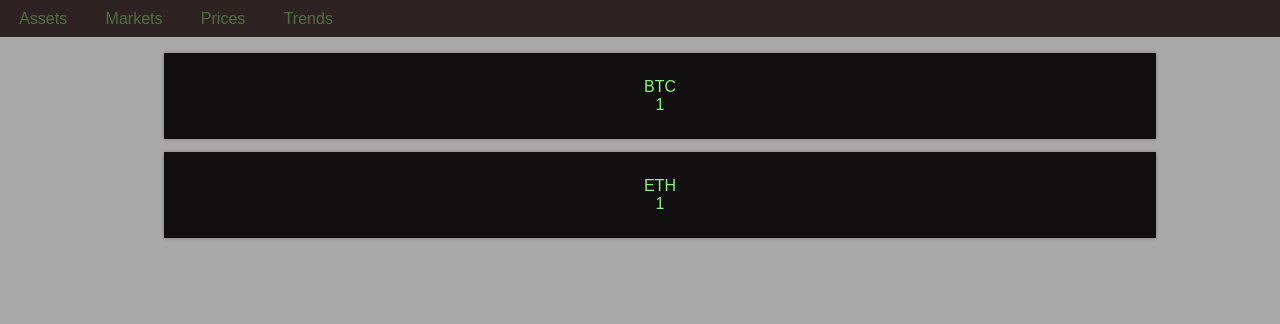
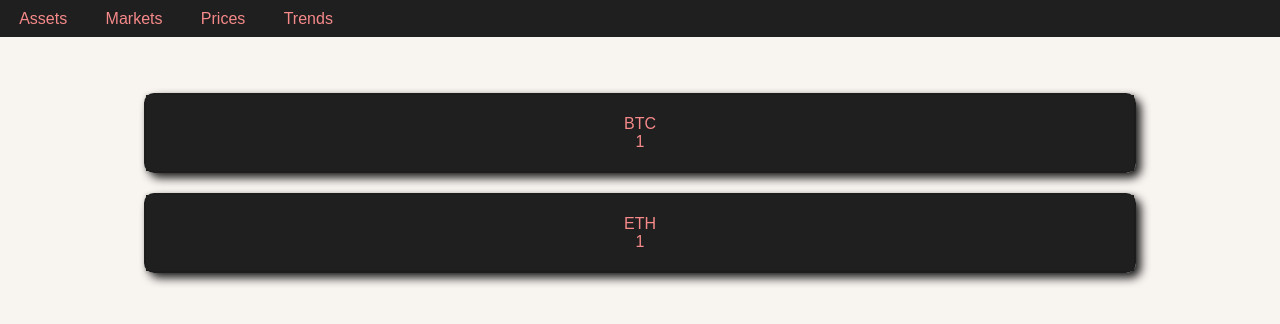
Before and after one commit to renegadefloofer/marketman, a React (Create React App) app: page / in a window 1280 px wide. Shown: the top 324 px of the page. Built offline with nearby package versions, Linux system fonts and the light colour scheme.

Commit message:
adding more styling and UI components

```diff
--- a/src/App.js
+++ b/src/App.js
@@ -23,8 +23,9 @@ function App() {
       link: '',
     },
   ];
+
   return (
-    <div className="main">
+    <div>
       <MainNav navItems={navItems} />
       <Board>
         <Assets />
--- a/src/components/Layout/Board.module.css
+++ b/src/components/Layout/Board.module.css
@@ -1,5 +1,9 @@
 .board {
-  background-color: darkgrey;
+  background-color: var(--c3);
   list-style: none;
-  height: 800px;
+  height: 100vh;
+  display: flex;
+  flex-direction: column;
+  justify-content: flex-start;
+  align-content: center;
 }
--- a/src/components/Layout/Card.module.css
+++ b/src/components/Layout/Card.module.css
@@ -1,10 +1,7 @@
 .card {
-  background: white;
-  box-shadow: 0 2px 8px rgba(0, 0, 0, 0.26);
+  box-shadow: 5px 5px 10px var(--bg);
+  border: 2px solid var(--bg);
+  width: 80%;
   border-radius: 10px;
-  border: 2px solid black;
-  outline: #566e57 solid 10px;
-  margin: auto;
-  padding: 20px;
-  text-align: center;
+  margin: 20px auto;
 }
--- a/src/components/Layout/Custom/Asset.module.css
+++ b/src/components/Layout/Custom/Asset.module.css
@@ -1,11 +1,7 @@
 .asset {
-  font: inherit;
   text-align: center;
-  max-width: 80%;
-  margin: 0.8rem auto;
-  padding: 1.5rem;
-  border: 1px solid #110f1048;
-  color: rgb(135, 248, 121);
-  background: #110f10;
+  padding: 20px;
+  color: var(--c2);
+  background: var(--bg);
   box-shadow: 0 0 4px rgba(0, 0, 0, 0.26);
 }
--- a/src/components/Layout/MainNav.module.css
+++ b/src/components/Layout/MainNav.module.css
@@ -1,6 +1,6 @@
 .mainnav {
-  color: rgba(136, 248, 121, 0.37);
-  background-color: rgb(46, 34, 34);
+  color: var(--c2);
+  background-color: var(--bg);
   display: flex;
   flex-direction: row;
   justify-content: flex-start;
--- a/src/components/Pages/Assets.js
+++ b/src/components/Pages/Assets.js
@@ -1,5 +1,6 @@
 import React from 'react';
 // import prices from './Prices';
+import Card from '../Layout/Card';
 import Asset from '../Layout/Custom/Asset';
 import classes from './Assets.module.css';
 
@@ -9,7 +10,7 @@ const Assets = (props) => {
       assetName: 'BTC',
       accountName: 'elder',
       amount: 1,
-      amountInUSD: 38000,
+      amountInUSD: 41000,
     },
     {
       assetName: 'ETH',
@@ -20,19 +21,19 @@ const Assets = (props) => {
   ];
 
   return (
-    <>
     <ul className={classes.assets}>
       {AssetsArray.map((asset) => {
         return (
+          <Card>
             <Asset
               name={asset.assetName}
               amount={asset.amount}
               price={asset.USDMultiplier}
             ></Asset>
+          </Card>
         );
       })}
     </ul>
-    </>
   );
 };
 
--- a/src/components/Pages/Assets.module.css
+++ b/src/components/Pages/Assets.module.css
@@ -1,3 +1,4 @@
 .assets {
   list-style-type: none;
+  padding: 20px;
 }
--- a/src/index.css
+++ b/src/index.css
@@ -1,3 +1,13 @@
+:root {
+  --bg: #1f1f1f;
+  --c1: #874356;
+  --c2: #f68989;
+  --c3: #f8f4f0;
+  --c4: #c1f8cf;
+  --text1: #222222;
+  --text2: #fdf6ec;
+}
+
 * {
   box-sizing: border-box;
 }
@@ -9,10 +19,3 @@ html {
 body {
   margin: 0;
 }
-
-.main {
-  background-color: beige;
-  display: flex;
-  flex-direction: column;
-  justify-content: flex-start;
-}
```
Also changed, not shown: 1 other file (tests, documents, lock files or other folders). Lines whose indentation alone changed are shown as unchanged.
